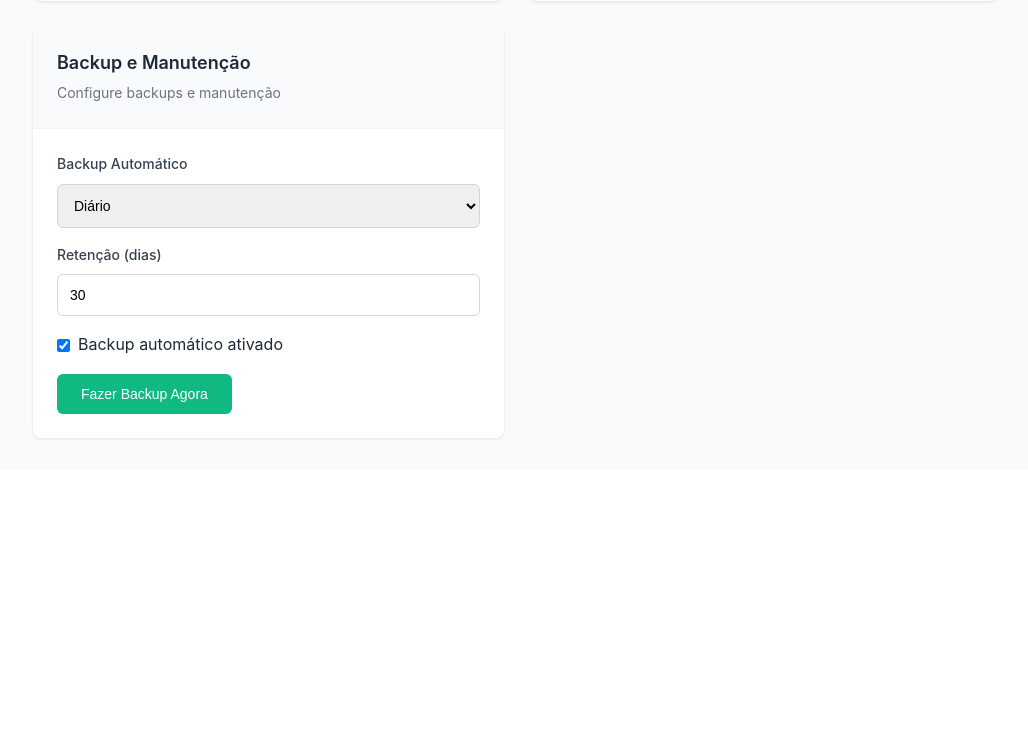
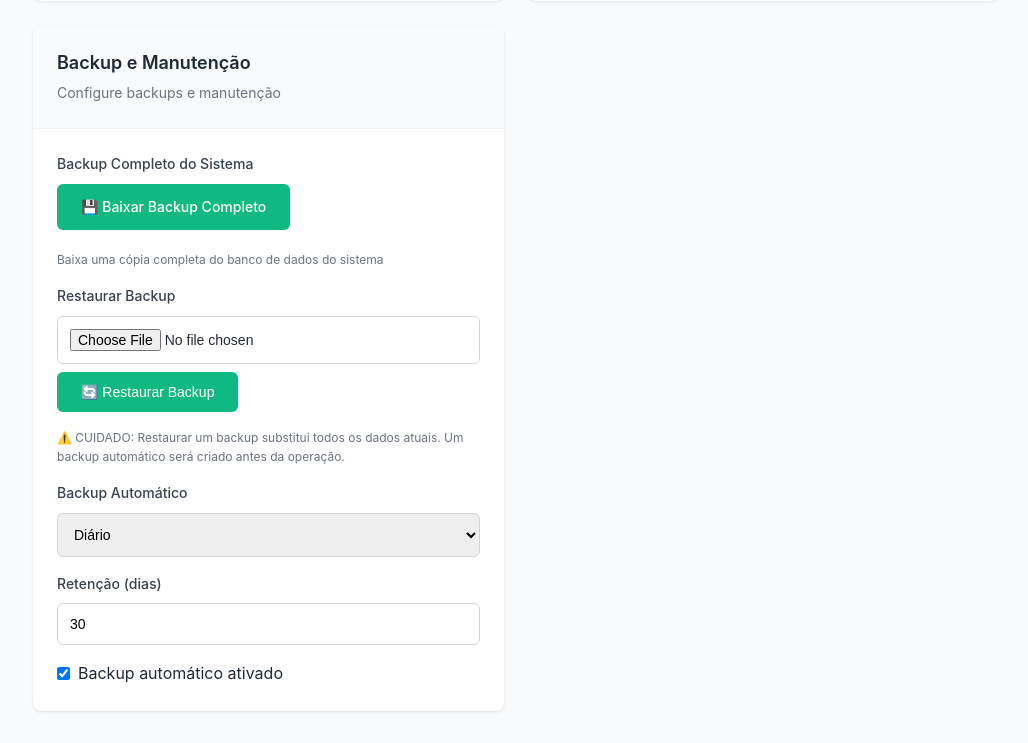
Before and after one commit to leodej/Hotspot-asso, a Flask app: page /settings in a window 1280 px wide. Shown: the part 1127-1870 px from the top of the page, without its empty margins (249-1277 px from the left). Before the commit the page ends 1567 px from the top, so only its background shows below. Run offline with Flask 3, Linux system fonts and the light colour scheme; the visitor is signed in with stand-in values (Sample User, id 1); data comes from the database, SQL or seed files in the repository.

Commit message:
feat: add backup and restore features to settings page
Integrate backup and restore functionalities with security confirmations.

#VERCEL_SKIP

Co-authored-by: Leandro <31863540+leodej@users.noreply.github.com>

```diff
--- a/templates/settings.html
+++ b/templates/settings.html
@@ -416,6 +416,25 @@
                 </div>
                 <div class="card-content">
                     <div class="form-group">
+                        <label class="form-label">Backup Completo do Sistema</label>
+                        <a href="{{ url_for('download_backup') }}" class="btn-save" style="display: inline-block; text-decoration: none; text-align: center; margin-bottom: 1rem;">
+            💾 Baixar Backup Completo
+        </a>
+                        <div class="help-text">Baixa uma cópia completa do banco de dados do sistema</div>
+                    </div>
+
+                    <div class="form-group">
+                        <label class="form-label">Restaurar Backup</label>
+                        <form method="POST" action="{{ url_for('restore_backup') }}" enctype="multipart/form-data" style="margin-bottom: 1rem;">
+                            <input type="file" name="backup_file" accept=".db" class="form-input" style="margin-bottom: 0.5rem;" required>
+                            <button type="submit" class="btn-save" onclick="return confirm('⚠️ ATENÇÃO: Esta operação irá substituir todos os dados atuais do sistema. Um backup automático será criado antes da restauração. Deseja continuar?')">
+                🔄 Restaurar Backup
+            </button>
+                        </form>
+                        <div class="help-text">⚠️ CUIDADO: Restaurar um backup substitui todos os dados atuais. Um backup automático será criado antes da operação.</div>
+                    </div>
+
+                    <div class="form-group">
                         <label class="form-label">Backup Automático</label>
                         <select class="form-select">
                             <option>Diário</option>
@@ -433,7 +452,6 @@
                             <label>Backup automático ativado</label>
                         </div>
                     </div>
-                    <button class="btn-save">Fazer Backup Agora</button>
                 </div>
             </div>
         </div>
```
